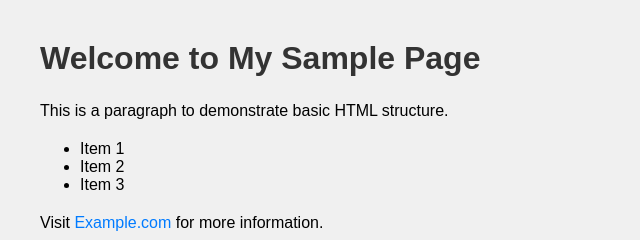
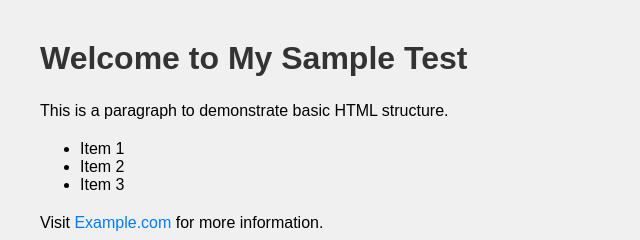
Before and after one commit to anakforthings/Request-Form, a plain HTML site: page index.html in a window 1280 px wide. Shown: the top 240 px of the page, 0-640 px from the left. Drawn offline with Linux system fonts and the light colour scheme.

Commit message:
testing if the thing is connected to vscode

```diff
--- a/index.html
+++ b/index.html
@@ -2,7 +2,7 @@
 <html lang="en">
 <head>
   <meta charset="UTF-8">
-  <title>Sample HTML Page</title>
+  <title>Sample HTML Testing page</title>
   <meta name="viewport" content="width=device-width, initial-scale=1.0">
   <style>
     body {
@@ -23,8 +23,7 @@
   </style>
 </head>
 <body>
-
-  <h1>Welcome to My Sample Page</h1>
+  <h1>Welcome to My Sample Test</h1>
   <p>This is a paragraph to demonstrate basic HTML structure.</p>
 
   <ul>
```
